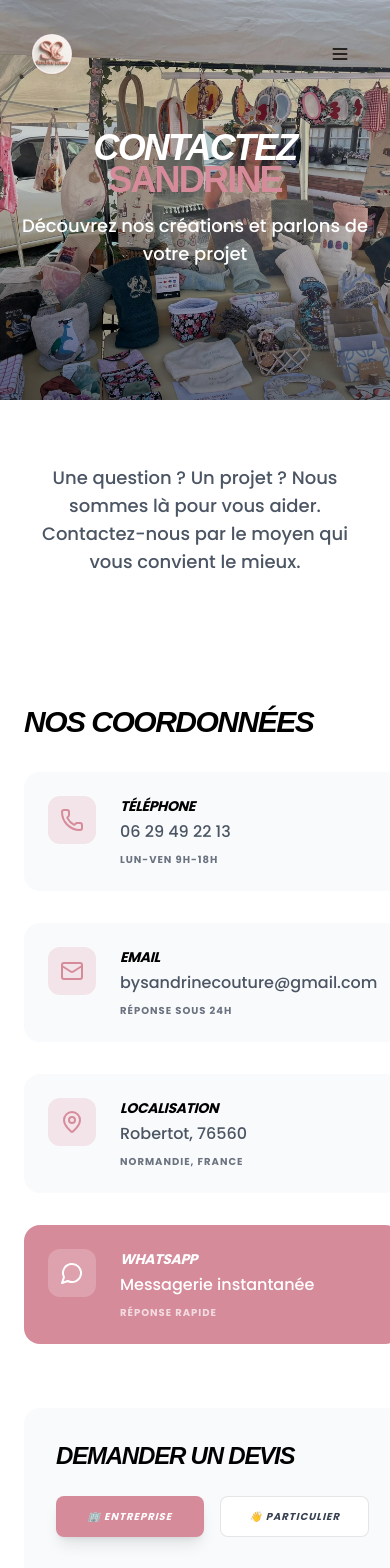
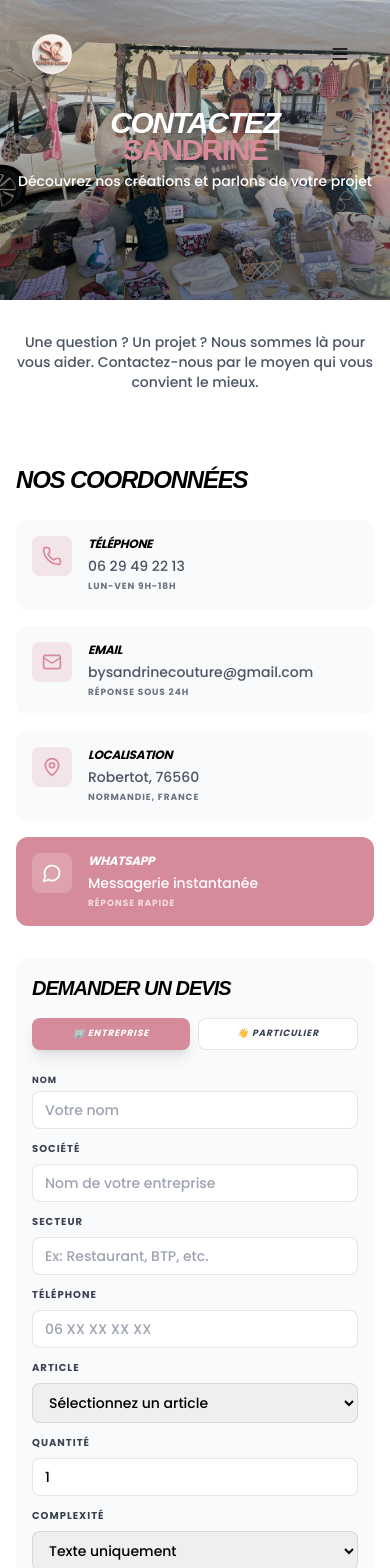
Before and after one commit to Creativityliberty/sandrinecouture, a Next.js app: page /contact in a window 390 px wide. Shown: the top 1568 px of the page. Built offline with nearby package versions, Linux system fonts and the light colour scheme; a web font is replaced by a local one.

Commit message:
Rendre la page contact responsive sur mobile - ajuster espacements, tailles de police, layout

```diff
--- a/app/contact/page.tsx
+++ b/app/contact/page.tsx
@@ -116,7 +116,7 @@
       <Navbar />
 
       {/* Image Hero Section */}
-      <section className="relative w-full h-[400px] md:h-[500px] overflow-hidden">
+      <section className="relative w-full h-[300px] sm:h-[400px] md:h-[500px] overflow-hidden">
         <img
           src="/images/realisations/sandrine-couture.webp"
           alt="Sandrine exposant ses produits"
@@ -125,12 +125,12 @@
         <div className="absolute inset-0 bg-black/20" />
         <div className="absolute inset-0 bg-gradient-to-t from-black/40 via-transparent to-transparent" />
         <div className="absolute inset-0 flex items-center justify-center">
-          <div className="text-center text-white">
-            <h1 className="text-4xl sm:text-5xl md:text-6xl font-black tracking-tighter mb-4 italic uppercase leading-[0.9]">
+          <div className="text-center text-white px-4">
+            <h1 className="text-3xl sm:text-4xl md:text-5xl lg:text-6xl font-black tracking-tighter mb-2 sm:mb-4 italic uppercase leading-[0.9]">
               Contactez <br />
               <span className="text-primary not-italic">Sandrine</span>
             </h1>
-            <p className="text-lg font-medium max-w-2xl mx-auto">
+            <p className="text-sm sm:text-base md:text-lg font-medium max-w-2xl mx-auto">
               Découvrez nos créations et parlons de votre projet
             </p>
           </div>
@@ -138,9 +138,9 @@
       </section>
 
       {/* Subtitle Section */}
-      <section className="pt-16 pb-8 px-6">
+      <section className="pt-8 sm:pt-12 md:pt-16 pb-6 sm:pb-8 px-4 sm:px-6">
         <div className="max-w-4xl mx-auto text-center animate-in fade-in slide-in-from-bottom-8 duration-1000">
-          <p className="text-lg text-gray-600 font-medium max-w-2xl mx-auto">
+          <p className="text-sm sm:text-base md:text-lg text-gray-600 font-medium max-w-2xl mx-auto">
             Une question ? Un projet ? Nous sommes là pour vous aider.
             Contactez-nous par le moyen qui vous convient le mieux.
           </p>
@@ -148,12 +148,12 @@
       </section>
 
       {/* Contact Section */}
-      <section className="py-24 px-6">
-        <div className="max-w-6xl mx-auto grid lg:grid-cols-2 gap-16">
+      <section className="py-12 sm:py-16 md:py-24 px-4 sm:px-6">
+        <div className="max-w-6xl mx-auto grid lg:grid-cols-2 gap-8 sm:gap-12 md:gap-16">
           {/* Contact Info */}
-          <div className="space-y-8">
+          <div className="space-y-4 sm:space-y-6 md:space-y-8">
             <div>
-              <h2 className="text-3xl font-black tracking-tighter italic uppercase mb-8">
+              <h2 className="text-2xl sm:text-3xl font-black tracking-tighter italic uppercase mb-6 sm:mb-8">
                 Nos coordonnées
               </h2>
             </div>
@@ -161,20 +161,22 @@
             {/* Phone */}
             <a
               href="tel:+33629492213"
-              className="flex gap-6 p-6 bg-gray-50 rounded-2xl hover:bg-primary/10 transition-colors group no-underline"
+              className="flex gap-4 sm:gap-6 p-4 sm:p-6 bg-gray-50 rounded-xl sm:rounded-2xl hover:bg-primary/10 transition-colors group no-underline"
             >
-              <div className="w-12 h-12 rounded-xl bg-primary/20 flex items-center justify-center shrink-0 group-hover:bg-primary group-hover:text-white transition-all">
+              <div className="w-10 sm:w-12 h-10 sm:h-12 rounded-lg sm:rounded-xl bg-primary/20 flex items-center justify-center shrink-0 group-hover:bg-primary group-hover:text-white transition-all">
                 <Phone
-                  size={24}
-                  className="text-primary group-hover:text-white"
+                  size={20}
+                  className="text-primary group-hover:text-white sm:w-6 sm:h-6"
                 />
               </div>
               <div>
-                <p className="font-bold italic uppercase text-sm tracking-tight mb-1">
+                <p className="font-bold italic uppercase text-xs sm:text-sm tracking-tight mb-1">
                   Téléphone
                 </p>
-                <p className="text-gray-600 font-medium">06 29 49 22 13</p>
-                <p className="text-[10px] text-gray-500 font-bold uppercase tracking-widest mt-2">
+                <p className="text-gray-600 font-medium text-sm">
+                  06 29 49 22 13
+                </p>
+                <p className="text-[9px] sm:text-[10px] text-gray-500 font-bold uppercase tracking-widest mt-1 sm:mt-2">
                   Lun-Ven 9h-18h
                 </p>
               </div>
@@ -183,22 +185,22 @@
             {/* Email */}
             <a
               href="mailto:bysandrinecouture@gmail.com"
-              className="flex gap-6 p-6 bg-gray-50 rounded-2xl hover:bg-primary/10 transition-colors group no-underline"
+              className="flex gap-4 sm:gap-6 p-4 sm:p-6 bg-gray-50 rounded-xl sm:rounded-2xl hover:bg-primary/10 transition-colors group no-underline"
             >
-              <div className="w-12 h-12 rounded-xl bg-primary/20 flex items-center justify-center shrink-0 group-hover:bg-primary group-hover:text-white transition-all">
+              <div className="w-10 sm:w-12 h-10 sm:h-12 rounded-lg sm:rounded-xl bg-primary/20 flex items-center justify-center shrink-0 group-hover:bg-primary group-hover:text-white transition-all">
                 <Mail
-                  size={24}
-                  className="text-primary group-hover:text-white"
+                  size={20}
+                  className="text-primary group-hover:text-white sm:w-6 sm:h-6"
                 />
               </div>
               <div>
-                <p className="font-bold italic uppercase text-sm tracking-tight mb-1">
+                <p className="font-bold italic uppercase text-xs sm:text-sm tracking-tight mb-1">
                   Email
                 </p>
-                <p className="text-gray-600 font-medium">
+                <p className="text-gray-600 font-medium text-sm break-all">
                   bysandrinecouture@gmail.com
                 </p>
-                <p className="text-[10px] text-gray-500 font-bold uppercase tracking-widest mt-2">
+                <p className="text-[9px] sm:text-[10px] text-gray-500 font-bold uppercase tracking-widest mt-1 sm:mt-2">
                   Réponse sous 24h
                 </p>
               </div>
@@ -209,20 +211,22 @@
               href="https://maps.google.com/?q=Robertot+76560"
               target="_blank"
               rel="noopener noreferrer"
-              className="flex gap-6 p-6 bg-gray-50 rounded-2xl hover:bg-primary/10 transition-colors group no-underline"
+              className="flex gap-4 sm:gap-6 p-4 sm:p-6 bg-gray-50 rounded-xl sm:rounded-2xl hover:bg-primary/10 transition-colors group no-underline"
             >
-              <div className="w-12 h-12 rounded-xl bg-primary/20 flex items-center justify-center shrink-0 group-hover:bg-primary group-hover:text-white transition-all">
+              <div className="w-10 sm:w-12 h-10 sm:h-12 rounded-lg sm:rounded-xl bg-primary/20 flex items-center justify-center shrink-0 group-hover:bg-primary group-hover:text-white transition-all">
                 <MapPin
-                  size={24}
-                  className="text-primary group-hover:text-white"
+                  size={20}
+                  className="text-primary group-hover:text-white sm:w-6 sm:h-6"
                 />
               </div>
               <div>
-                <p className="font-bold italic uppercase text-sm tracking-tight mb-1">
+                <p className="font-bold italic uppercase text-xs sm:text-sm tracking-tight mb-1">
                   Localisation
                 </p>
-                <p className="text-gray-600 font-medium">Robertot, 76560</p>
-                <p className="text-[10px] text-gray-500 font-bold uppercase tracking-widest mt-2">
+                <p className="text-gray-600 font-medium text-sm">
+                  Robertot, 76560
+                </p>
+                <p className="text-[9px] sm:text-[10px] text-gray-500 font-bold uppercase tracking-widest mt-1 sm:mt-2">
                   Normandie, France
                 </p>
               </div>
@@ -233,17 +237,17 @@
               href="https://wa.me/33629492213"
               target="_blank"
               rel="noopener noreferrer"
-              className="flex gap-6 p-6 bg-primary text-white rounded-2xl hover:shadow-lg transition-all group no-underline"
+              className="flex gap-4 sm:gap-6 p-4 sm:p-6 bg-primary text-white rounded-xl sm:rounded-2xl hover:shadow-lg transition-all group no-underline"
             >
-              <div className="w-12 h-12 rounded-xl bg-white/20 flex items-center justify-center shrink-0">
-                <MessageCircle size={24} />
+              <div className="w-10 sm:w-12 h-10 sm:h-12 rounded-lg sm:rounded-xl bg-white/20 flex items-center justify-center shrink-0">
+                <MessageCircle size={20} className="sm:w-6 sm:h-6" />
               </div>
               <div>
-                <p className="font-bold italic uppercase text-sm tracking-tight mb-1">
+                <p className="font-bold italic uppercase text-xs sm:text-sm tracking-tight mb-1">
                   WhatsApp
                 </p>
-                <p className="font-medium">Messagerie instantanée</p>
-                <p className="text-[10px] text-white/70 font-bold uppercase tracking-widest mt-2">
+                <p className="font-medium text-sm">Messagerie instantanée</p>
+                <p className="text-[9px] sm:text-[10px] text-white/70 font-bold uppercase tracking-widest mt-1 sm:mt-2">
                   Réponse rapide
                 </p>
               </div>
@@ -251,18 +255,18 @@
           </div>
 
           {/* Devis Form */}
-          <div className="bg-gray-50 p-8 rounded-2xl">
-            <h2 className="text-2xl font-black tracking-tighter italic uppercase mb-6">
+          <div className="bg-gray-50 p-4 sm:p-6 md:p-8 rounded-xl sm:rounded-2xl">
+            <h2 className="text-xl sm:text-2xl font-black tracking-tighter italic uppercase mb-4 sm:mb-6">
               Demander un devis
             </h2>
 
             {/* Type Selection */}
-            <div className="flex gap-4 mb-8">
+            <div className="flex gap-2 sm:gap-4 mb-6 sm:mb-8">
               {(["entreprise", "particulier"] as const).map((type) => (
                 <button
                   key={type}
                   onClick={() => setFormType(type)}
-                  className={`flex-1 py-3 px-4 rounded-lg font-bold italic uppercase text-[10px] tracking-widest transition-all ${
+                  className={`flex-1 py-2 sm:py-3 px-3 sm:px-4 rounded-lg font-bold italic uppercase text-[9px] sm:text-[10px] tracking-widest transition-all ${
                     formType === type
                       ? "bg-primary text-white shadow-lg"
                       : "bg-white border border-black/10 text-gray-700 hover:border-primary"
@@ -273,9 +277,9 @@
               ))}
             </div>
 
-            <form onSubmit={handleSubmit} className="space-y-4">
+            <form onSubmit={handleSubmit} className="space-y-3 sm:space-y-4">
               <div>
-                <label className="block text-[10px] font-bold uppercase tracking-widest text-gray-700 mb-2">
+                <label className="block text-[9px] sm:text-[10px] font-bold uppercase tracking-widest text-gray-700 mb-1 sm:mb-2">
                   Nom
                 </label>
                 <input
```
